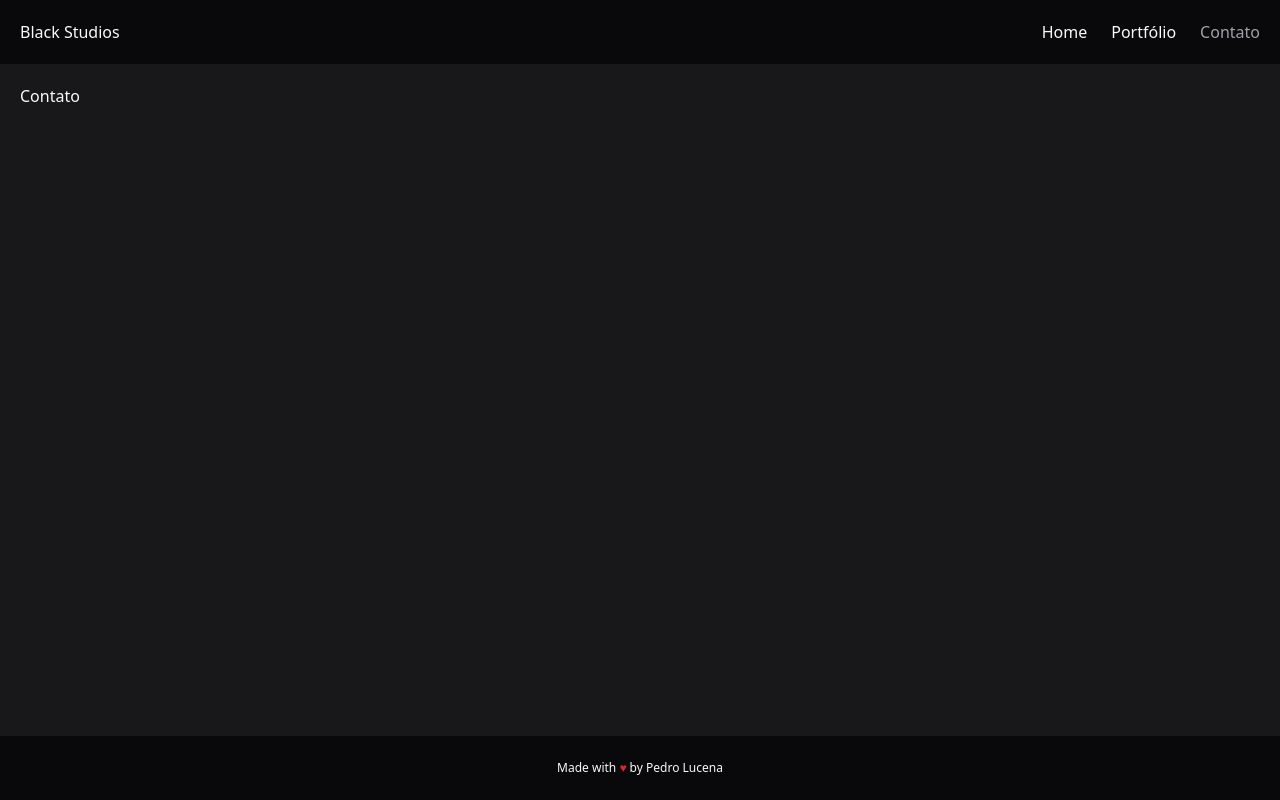
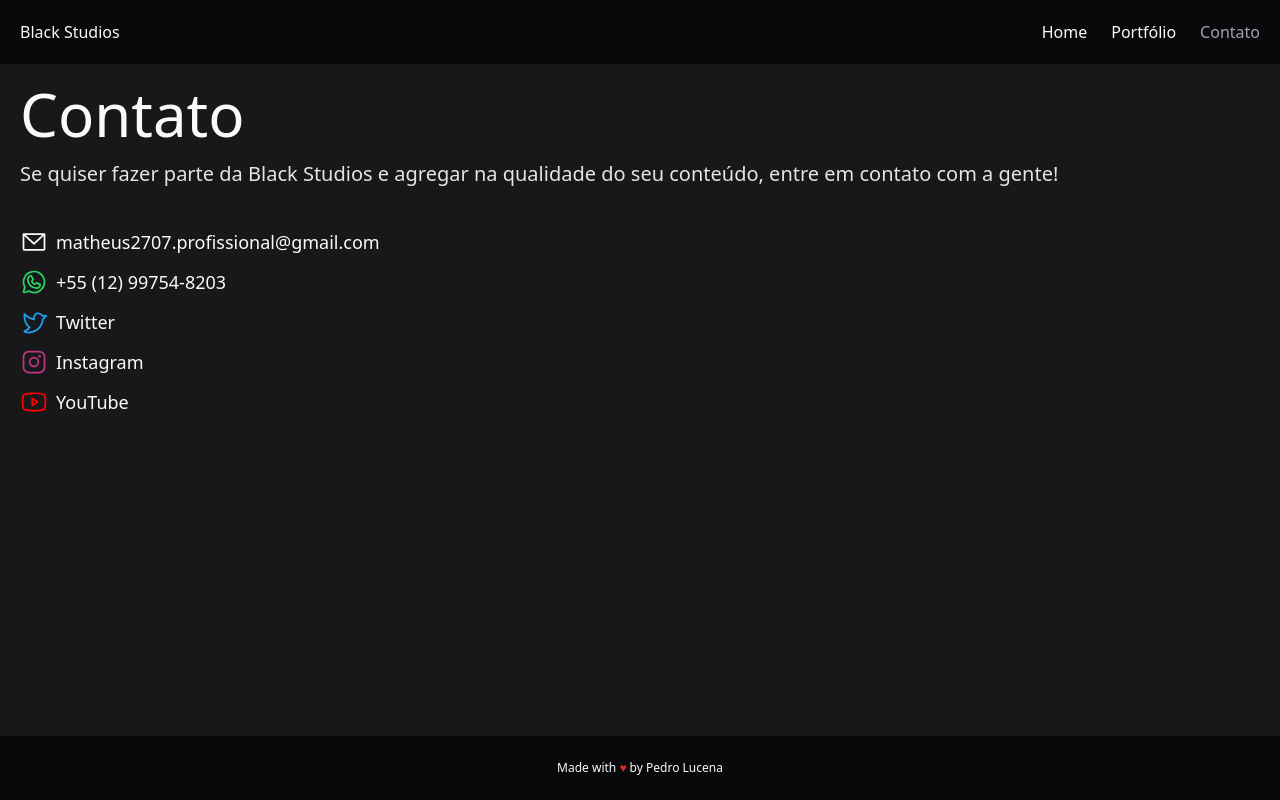
Before and after one commit to PedroL22/black-studios, a React (Vite) app: page /contato in a window 1280 px wide. Built offline with nearby package versions, Linux system fonts and the light colour scheme.

Commit message:
✨feat: Add Contato page

```diff
--- a/package.json
+++ b/package.json
@@ -10,6 +10,7 @@
     "preview": "vite preview"
   },
   "dependencies": {
+    "@phosphor-icons/react": "^2.0.10",
     "framer-motion": "^10.13.0",
     "react": "^18.2.0",
     "react-dom": "^18.2.0",
--- a/src/pages/Contato/Contato.tsx
+++ b/src/pages/Contato/Contato.tsx
@@ -1,5 +1,93 @@
+import { motion } from 'framer-motion'
+
 import { MainContainer } from '@components/MainContainer'
+import { SocialMedia } from './components/SocialMedia'
+
+import { EnvelopeSimple, InstagramLogo, TwitterLogo, WhatsappLogo, YoutubeLogo } from '@phosphor-icons/react'
 
 export const Contato = () => {
-  return <MainContainer>Contato</MainContainer>
+  return (
+    <MainContainer>
+      <div className='space-y-4 pb-10'>
+        <motion.h2
+          initial={{ opacity: 0, x: -15 }}
+          animate={{ opacity: 1, x: 0 }}
+          transition={{ duration: 0.5, delay: 0, ease: 'easeOut' }}
+          className='text-6xl font-medium'
+        >
+          Contato
+        </motion.h2>
+        <motion.p
+          initial={{ opacity: 0, x: -15 }}
+          animate={{ opacity: 1, x: 0 }}
+          transition={{ duration: 0.5, delay: 0.05, ease: 'easeOut' }}
+          className='text-xl text-zinc-200'
+        >
+          Se quiser fazer parte da Black Studios e agregar na qualidade do seu conteúdo, entre em contato com a gente!
+        </motion.p>
+      </div>
+      <motion.div
+        initial={{ opacity: 0, x: -15 }}
+        animate={{ opacity: 1, x: 0 }}
+        transition={{ duration: 0.5, delay: 0.1, ease: 'easeOut' }}
+        className='space-y-3'
+      >
+        <SocialMedia
+          icon={
+            <EnvelopeSimple
+              color='#FAFAFA'
+              weight='regular'
+              size={28}
+            />
+          }
+          name='matheus2707.profissional@gmail.com'
+          url='mailto:matheus2707.profissional@gmail.com'
+        />
+        <SocialMedia
+          icon={
+            <WhatsappLogo
+              color='#25D366'
+              weight='regular'
+              size={28}
+            />
+          }
+          name='+55 (12) 99754-8203'
+          url='https://api.whatsapp.com/send?phone=5512997548203'
+        />
+        <SocialMedia
+          icon={
+            <TwitterLogo
+              color='#1DA1F2'
+              weight='regular'
+              size={28}
+            />
+          }
+          name='Twitter'
+          url='https://twitter.com/mthsoliveiro'
+        />
+        <SocialMedia
+          icon={
+            <InstagramLogo
+              color='#C13584'
+              weight='regular'
+              size={28}
+            />
+          }
+          name='Instagram'
+          url='https://www.instagram.com/mthsoliveiro'
+        />
+        <SocialMedia
+          icon={
+            <YoutubeLogo
+              color='#FF0000'
+              weight='regular'
+              size={28}
+            />
+          }
+          name='YouTube'
+          url='https://www.youtube.com/@matheusoliveiro3834'
+        />
+      </motion.div>
+    </MainContainer>
+  )
 }
--- /dev/null
+++ b/src/pages/Contato/components/SocialMedia/SocialMedia.tsx
@@ -0,0 +1,21 @@
+interface SocialMediaProps {
+  icon: React.ReactNode
+  name: string
+  url: string
+}
+
+export const SocialMedia = ({ icon, name, url }: SocialMediaProps) => {
+  return (
+    <div className='flex transition-all duration-200 ease-out hover:text-zinc-300'>
+      {icon}
+      <a
+        href={url}
+        target='_blank'
+        rel='noreferrer'
+        className='mx-2 flex items-center text-lg'
+      >
+        {name}
+      </a>
+    </div>
+  )
+}
--- /dev/null
+++ b/src/pages/Contato/components/SocialMedia/index.ts
@@ -0,0 +1 @@
+export * from './SocialMedia'
```
Also changed, not shown: 1 other file (tests, documents, lock files or other folders).
